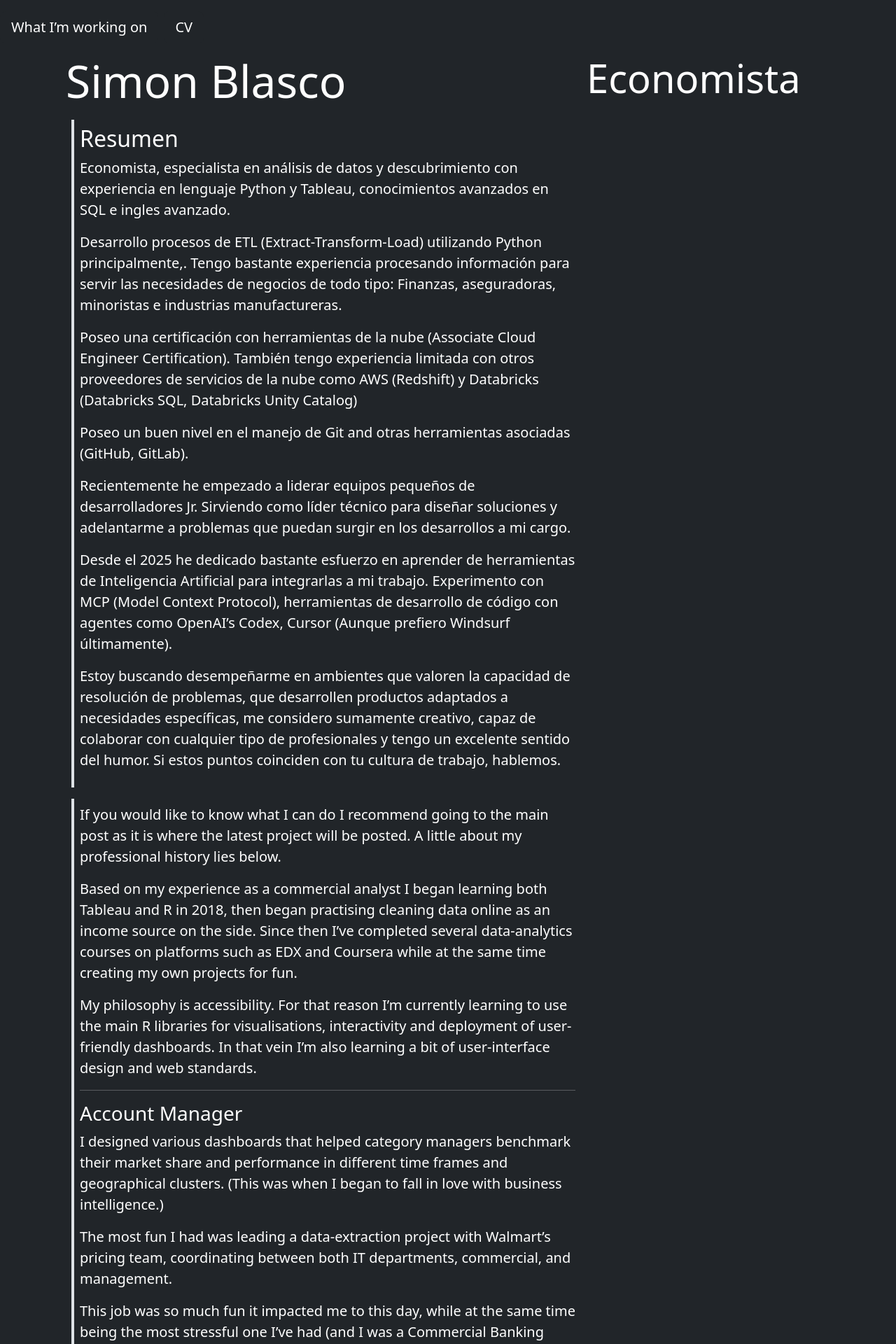
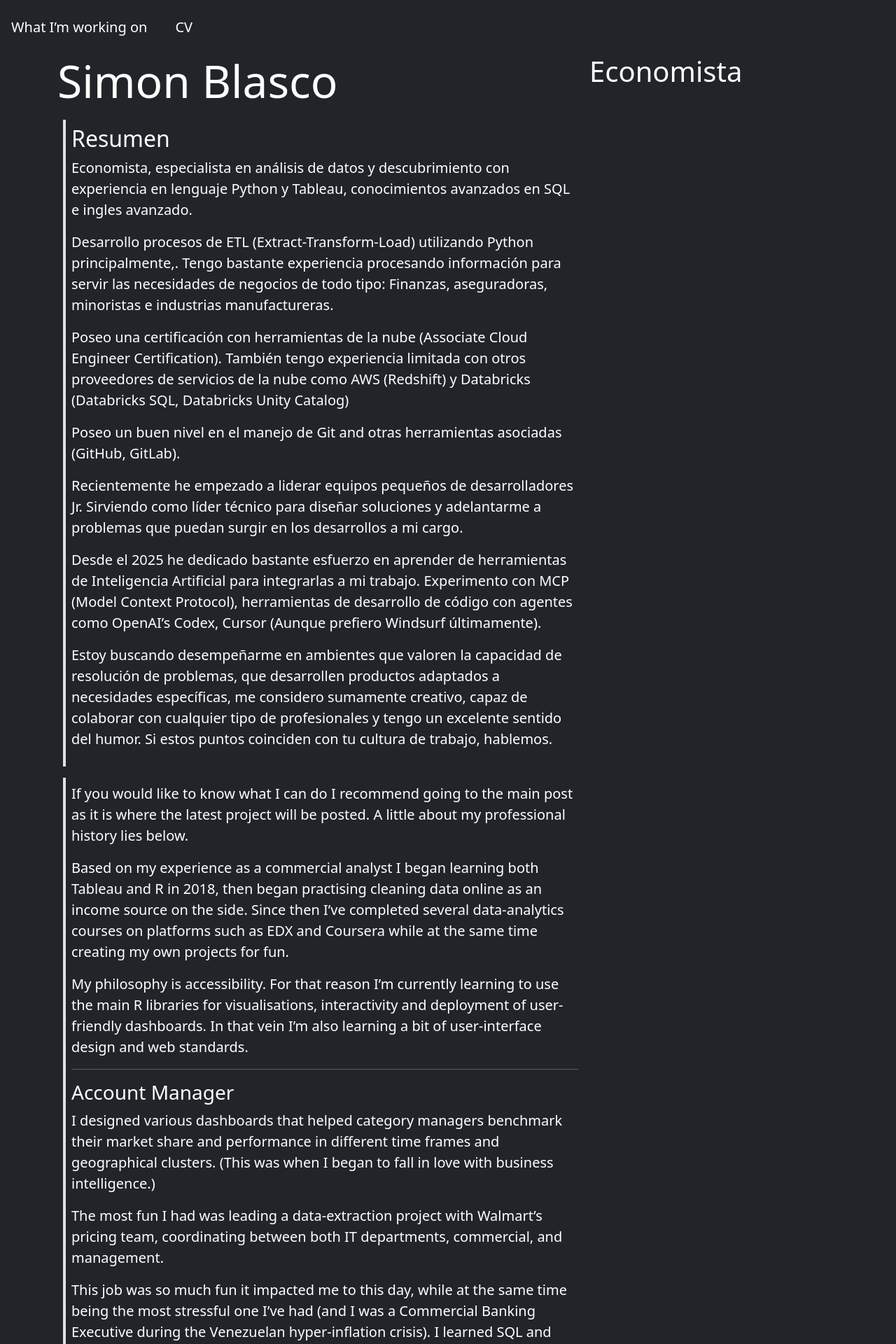
Before and after one commit to sblasco7/sblasco7.github.io, a Jekyll site: the page built from cv.html, in a window 1280 px wide. Shown: the top 1920 px of the page at 70% size. Built offline with Jekyll 4.4.1, drawn with Linux system fonts in a browser that asks for light colours.

Commit message:
rearanging the columns for cv

```diff
--- a/_layouts/default.html
+++ b/_layouts/default.html
@@ -20,9 +20,9 @@
 			  </li>
 			</ul>
 		  </nav>
-		<div class="container">
+		<div class="container-fluid">
 
-		<main class="container-fluid">
+		<main class="container">
 			{{ content }}      <!-- every child layout/page drops its body here -->
 		</main>
 
--- a/cv.html
+++ b/cv.html
@@ -10,7 +10,7 @@
 				<h1 class="display-3 text-white ">Simon Blasco</h1>
 			</div>
 			<div class="col-4">
-				<h1 class="display-4 text-white">Economista</h1>
+				<h1 class="display-6 text-white">Economista</h1>
 			</div>
 		</div>
 	</header>
```
